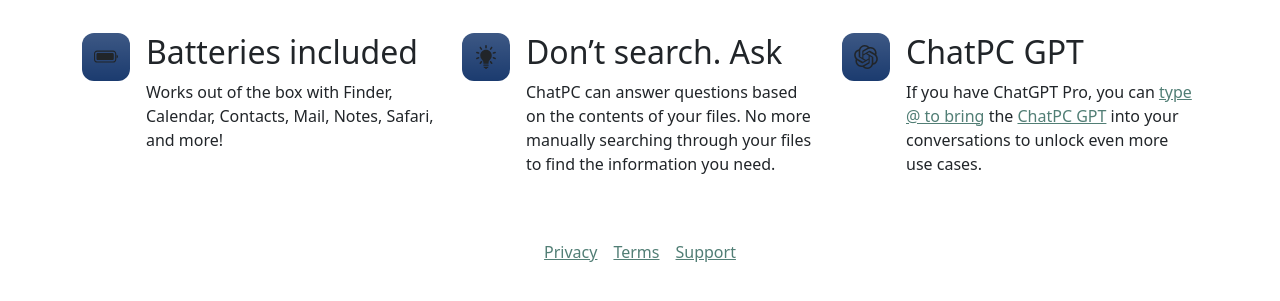
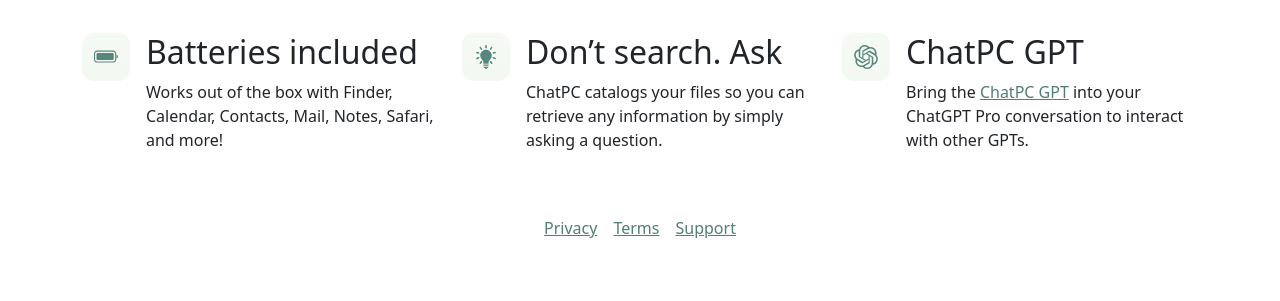
Before and after one commit to dounan/chat-pc-site, a Jekyll site: the page built from README-qa.md, in a window 1280 px wide, cut to the strip 506-807 px from the top of the page. Built offline with Jekyll 4.4.1, drawn with Linux system fonts in a browser that asks for light colours; comment, search, counter and statistics services are not loaded.

Commit message:
tweak features copy and icon color

```diff
--- a/README-qa.md
+++ b/README-qa.md
@@ -43,7 +43,7 @@
       </div>
       <div>
         <h2>Don’t search. Ask</h2>
-        <p>ChatPC can answer questions based on the contents of your files. No more manually searching through your files to find the information you need.</p>
+        <p>ChatPC catalogs your files so you can retrieve any information by simply asking a question.</p>
       </div>
     </div>
     <div class="col d-flex align-items-start">
@@ -52,7 +52,7 @@
       </div>
       <div>
         <h2>ChatPC GPT</h2>
-        <p>If you have ChatGPT Pro, you can <a href="https://x.com/OpenAI/status/1752391522081980855?s=20" target="_blank">type @ to bring</a> the <a href="https://chat.openai.com/g/g-611zFFIQR-chatpc-connect-with-macos" target="_blank">ChatPC GPT</a> into your conversations to unlock even more use cases.</p>
+        <p>Bring the <a href="https://chat.openai.com/g/g-611zFFIQR-chatpc-connect-with-macos" target="_blank">ChatPC GPT</a> into your ChatGPT Pro conversation to interact with other GPTs.</p>
       </div>
     </div>
   </div>
--- a/assets/css/style-qa.scss
+++ b/assets/css/style-qa.scss
@@ -26,7 +26,8 @@
   height: 3rem;
   font-size: 1.5rem;
   border-radius: .75rem;
-  background-color: #1B3B6F; // Other options: #FAA613, #abcfba
+  color: #56877d;
+  background-color: #f3f9f2;
 }
 
 .icon-square > svg {
```
